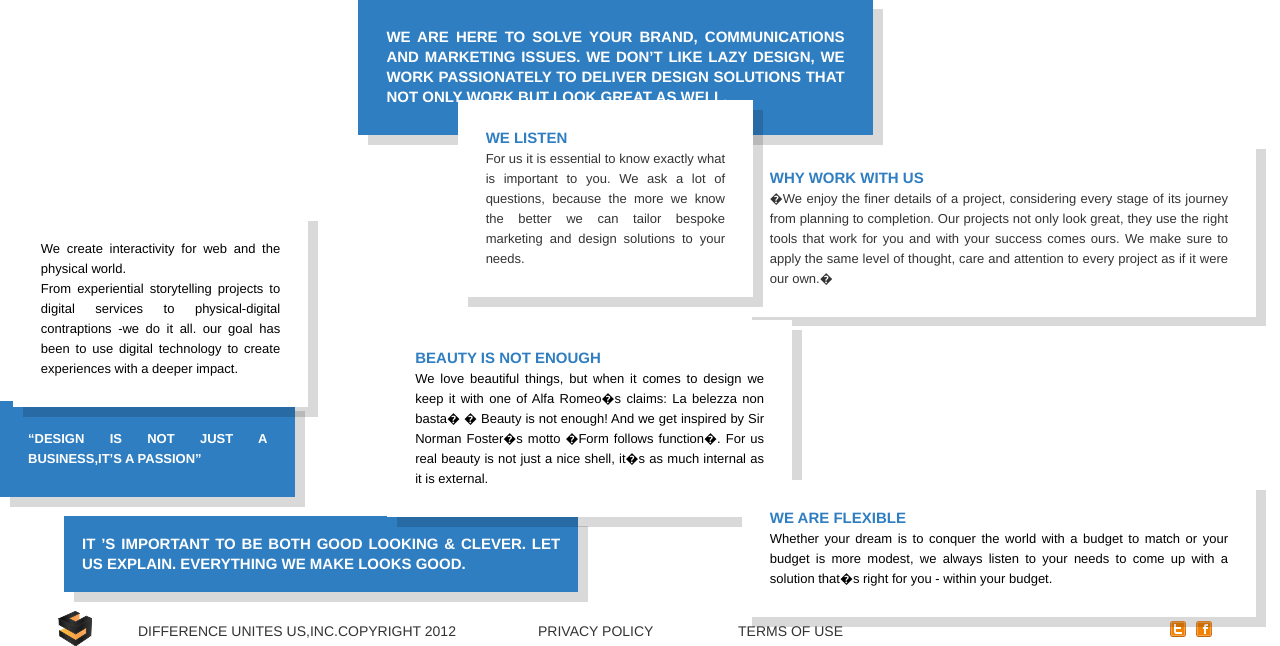
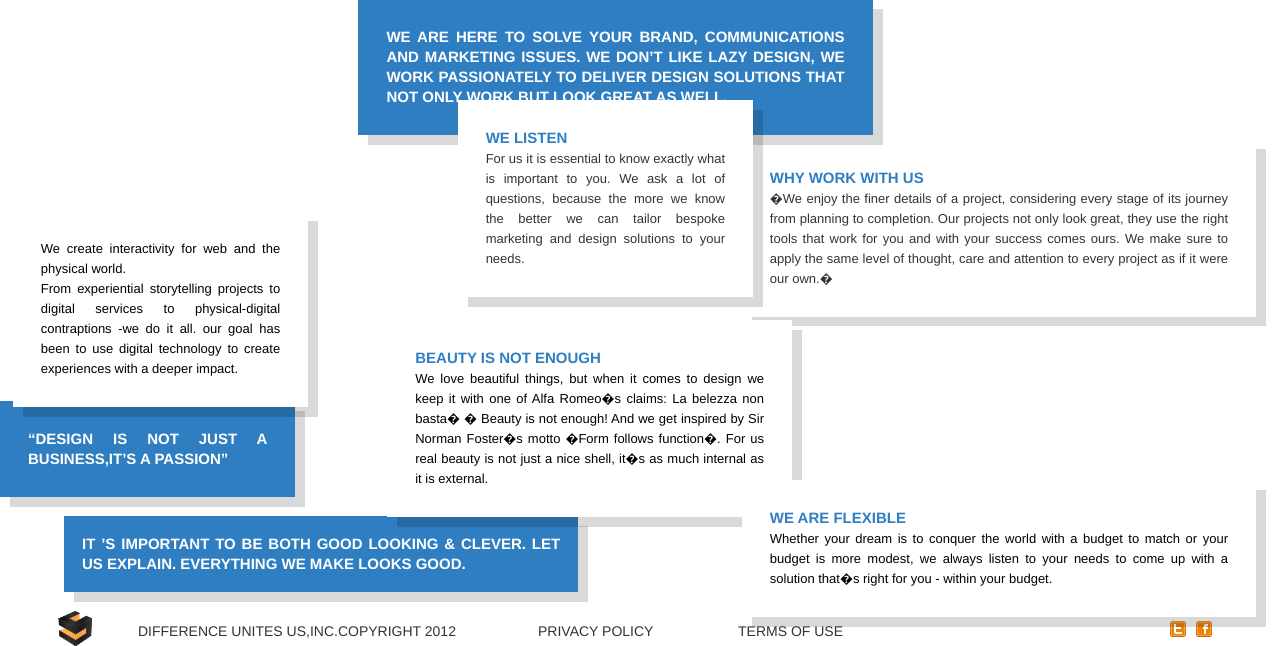
Before and after one commit to yokesh28/screative, a PHP site: page /about.html in a window 1280 px wide. Shown: the part 139-785 px from the top of the page. Run offline with PHP 8.4, Linux system fonts and the light colour scheme; some libraries are stand-ins or nearby versions; some web fonts are replaced.

Commit message:
Signed-off-by: janani <janu.vu@gmail.com>

```diff
--- a/css/style.css
+++ b/css/style.css
@@ -120,7 +120,7 @@ ul li {
 	text-transform: uppercase;
 	background: #2F7EC1;
 	text-align: justify;
-	font-size: 13px;
+	font-size: 15px;
 	zoom: 1;
 	box-shadow: 10px 10px 0px 0px rgba(0, 0, 0, 0.15);
 	-webkit-box-shadow: 10px 10px 0px 0px rgba(0, 0, 0, 0.15);
```
